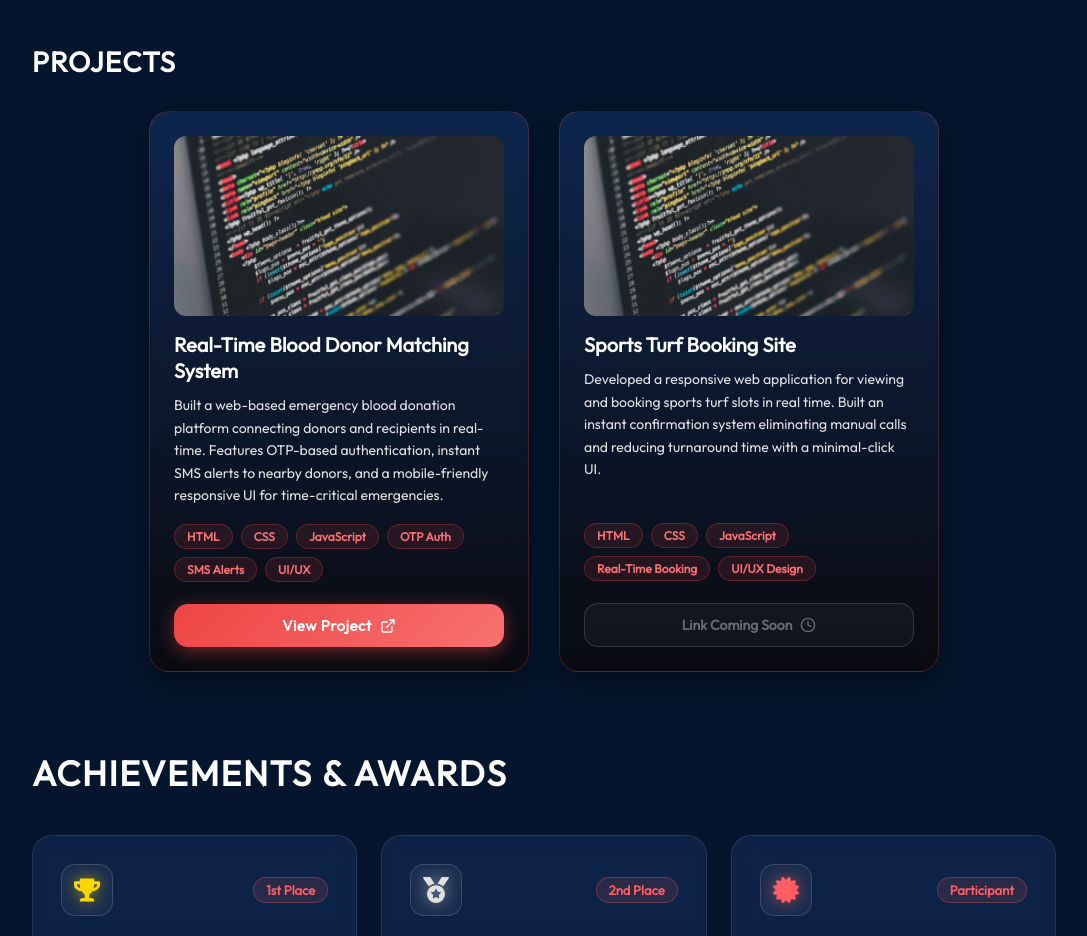
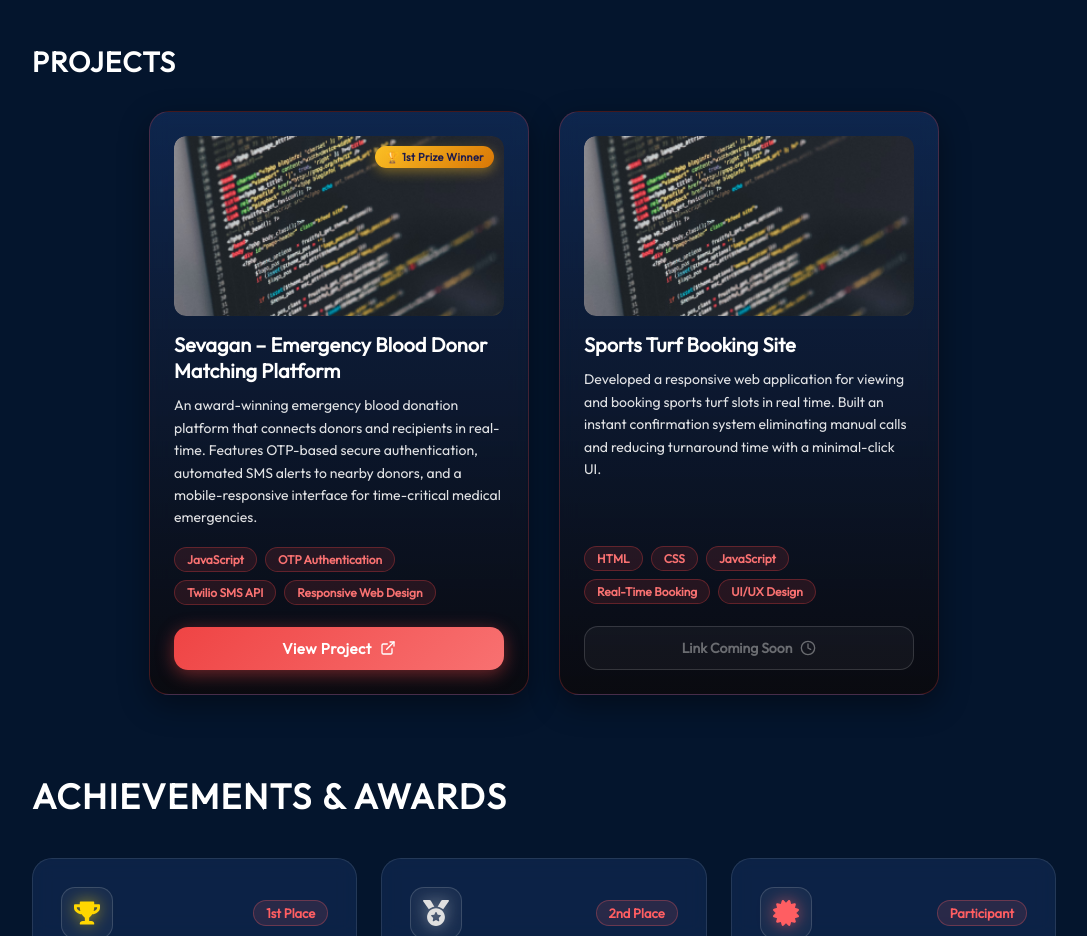
Before and after one commit to MohamedAdilAnsari/Portfolio, a React (Vite) app: page / in a window 1280 px wide. Shown: the part 2660-3596 px from the top of the page, without its empty margins (96-1183 px from the left). Built offline with nearby package versions, Linux system fonts and the light colour scheme.

Commit message:
Enhance Sevagan project details with brand title, award badge, and refined technical skills

```diff
--- a/src/components/Projects/ProjectCard.jsx
+++ b/src/components/Projects/ProjectCard.jsx
@@ -4,15 +4,18 @@ import { getImageUrl } from "../../utils";
 import { FiExternalLink, FiClock } from "react-icons/fi";
 
 export const ProjectCard = ({
-  project: { title, imageSrc, description, skills, projectUrl },
+  project: { title, badge, imageSrc, description, skills, projectUrl },
 }) => {
   return (
     <div className={styles.container}>
-      <img
-        src={getImageUrl(imageSrc)}
-        alt={`Image of ${title}`}
-        className={styles.image}
-      />
+      <div className={styles.imageWrapper}>
+        <img
+          src={getImageUrl(imageSrc)}
+          alt={`Image of ${title}`}
+          className={styles.image}
+        />
+        {badge && <span className={styles.awardBadge}>{badge}</span>}
+      </div>
       <h3 className={styles.title}>{title}</h3>
       <p className={styles.description}>{description}</p>
       <ul className={styles.skills}>
--- a/src/components/Projects/ProjectCard.module.css
+++ b/src/components/Projects/ProjectCard.module.css
@@ -22,13 +22,36 @@
   box-shadow: 0 16px 35px rgba(239, 68, 68, 0.35);
 }
 
+.imageWrapper {
+  position: relative;
+  width: 100%;
+  margin-bottom: 16px;
+  border-radius: 12px;
+  overflow: hidden;
+}
+
 .image {
   width: 100%;
   height: 180px;
   object-fit: cover;
   border-radius: 12px;
-  margin-bottom: 16px;
+  display: block;
   transition: transform 0.4s ease;
+}
+
+.awardBadge {
+  position: absolute;
+  top: 10px;
+  right: 10px;
+  background: linear-gradient(135deg, #fbbf24 0%, #d97706 100%);
+  color: #1e1b4b;
+  font-size: 11px;
+  font-weight: 800;
+  padding: 4px 10px;
+  border-radius: 20px;
+  box-shadow: 0 4px 12px rgba(251, 191, 36, 0.4);
+  letter-spacing: 0.3px;
+  z-index: 2;
 }
 
 .container:hover .image {
--- a/src/data/projects.json
+++ b/src/data/projects.json
@@ -1,9 +1,10 @@
 [
   {
-    "title": "Real-Time Blood Donor Matching System",
+    "title": "Sevagan – Emergency Blood Donor Matching Platform",
+    "badge": "🏆 1st Prize Winner",
     "imageSrc": "projects/project.png",
-    "description": "Built a web-based emergency blood donation platform connecting donors and recipients in real-time. Features OTP-based authentication, instant SMS alerts to nearby donors, and a mobile-friendly responsive UI for time-critical emergencies.",
-    "skills": ["HTML", "CSS", "JavaScript", "OTP Auth", "SMS Alerts", "UI/UX"],
+    "description": "An award-winning emergency blood donation platform that connects donors and recipients in real-time. Features OTP-based secure authentication, automated SMS alerts to nearby donors, and a mobile-responsive interface for time-critical medical emergencies.",
+    "skills": ["JavaScript", "OTP Authentication", "Twilio SMS API", "Responsive Web Design"],
     "projectUrl": "https://sevagan-two.vercel.app/"
   },
   {
```
Also changed, not shown: 5 other files (tests, documents, lock files or other folders).
